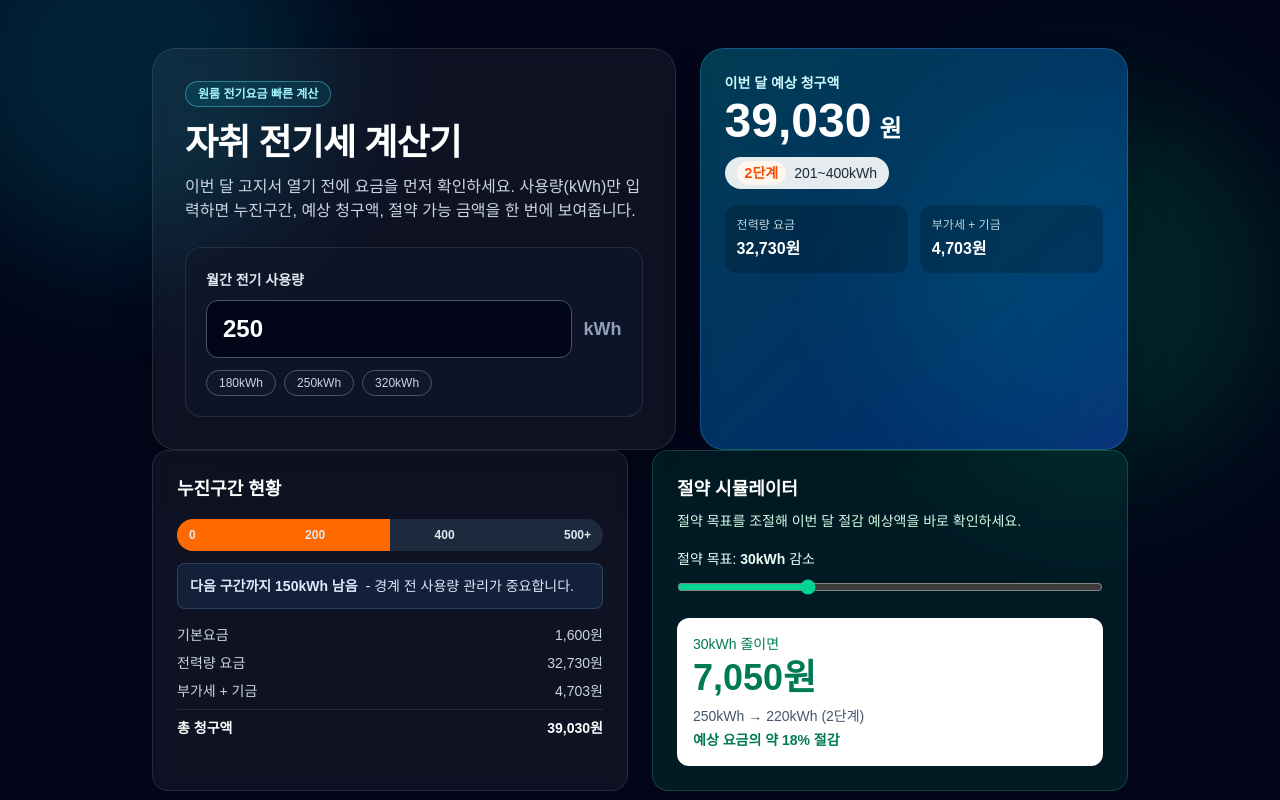
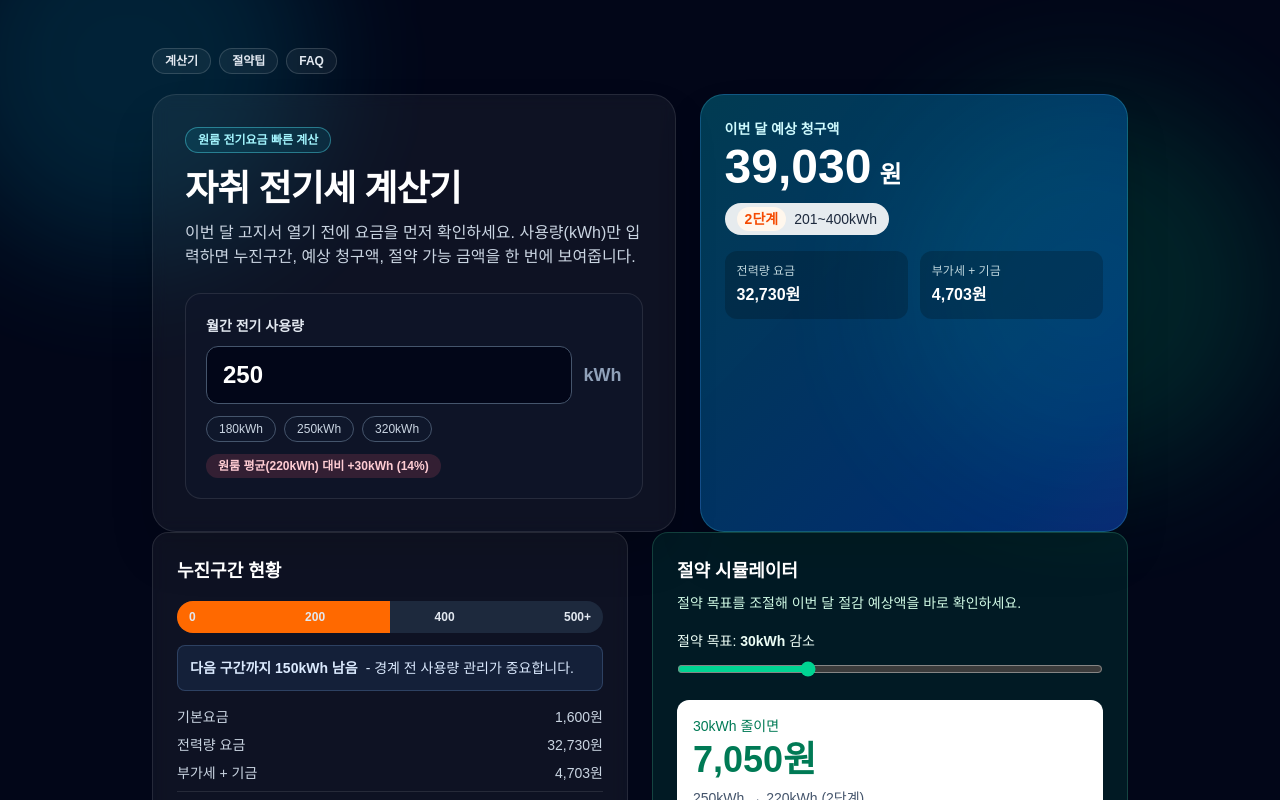
Before and after one commit to RohGyuMin/jajwi-electricity-calc-, a Next.js app: page / in a window 1280 px wide. Shown: the top 800 px of the page. Built offline with nearby package versions, Linux system fonts and the light colour scheme; no server answers.

Commit message:
Enhance UX with usage badge, quick anchors, and copy update

```diff
--- a/src/app/page.tsx
+++ b/src/app/page.tsx
@@ -49,6 +49,8 @@ const FAQ_ITEMS = [
   },
 ];
 
+const ONE_ROOM_AVERAGE_USAGE = 220;
+
 export default function Home() {
   const [usage, setUsage] = useState(250); // 월간 사용량 (kWh)
   const [reduceAmount, setReduceAmount] = useState(30); // 절약 목표량
@@ -59,6 +61,10 @@ export default function Home() {
   const reducedBill = calculateBill(reducedUsage);
   const savings = calculateSavings(safeUsage, reducedUsage);
   const savingsRate = bill.total > 0 ? Math.round((savings / bill.total) * 100) : 0;
+  const usageGap = safeUsage - ONE_ROOM_AVERAGE_USAGE;
+  const usageGapRate = Math.round(
+    (Math.abs(usageGap) / ONE_ROOM_AVERAGE_USAGE) * 100
+  );
   const faqSchema = {
     "@context": "https://schema.org",
     "@type": "FAQPage",
@@ -91,8 +97,31 @@ export default function Home() {
           type="application/ld+json"
           dangerouslySetInnerHTML={{ __html: JSON.stringify(faqSchema) }}
         />
+        <div className="mb-5 flex flex-wrap gap-2">
+          <a
+            href="#calculator"
+            className="rounded-full border border-white/15 bg-white/5 px-3 py-1 text-xs font-semibold text-slate-200 hover:border-cyan-300/60 hover:text-cyan-200"
+          >
+            계산기
+          </a>
+          <a
+            href="#saving-tips"
+            className="rounded-full border border-white/15 bg-white/5 px-3 py-1 text-xs font-semibold text-slate-200 hover:border-cyan-300/60 hover:text-cyan-200"
+          >
+            절약팁
+          </a>
+          <a
+            href="#faq"
+            className="rounded-full border border-white/15 bg-white/5 px-3 py-1 text-xs font-semibold text-slate-200 hover:border-cyan-300/60 hover:text-cyan-200"
+          >
+            FAQ
+          </a>
+        </div>
         <div className="grid gap-6 lg:grid-cols-[1.1fr_0.9fr]">
-          <div className="rounded-3xl border border-white/10 bg-white/5 p-6 shadow-2xl backdrop-blur-sm sm:p-8">
+          <div
+            id="calculator"
+            className="rounded-3xl border border-white/10 bg-white/5 p-6 shadow-2xl backdrop-blur-sm sm:p-8"
+          >
             <div className="mb-4 inline-flex rounded-full border border-cyan-300/40 bg-cyan-400/10 px-3 py-1 text-xs font-semibold text-cyan-200">
               원룸 전기요금 빠른 계산
             </div>
@@ -135,6 +164,20 @@ export default function Home() {
                   </button>
                 ))}
               </div>
+              <div
+                className={`mt-3 inline-flex rounded-full px-3 py-1 text-xs font-semibold ${
+                  usageGap > 0
+                    ? "bg-rose-400/15 text-rose-200"
+                    : usageGap < 0
+                    ? "bg-emerald-400/15 text-emerald-200"
+                    : "bg-slate-400/20 text-slate-200"
+                }`}
+              >
+                원룸 평균(220kWh) 대비{" "}
+                {usageGap === 0
+                  ? "동일"
+                  : `${usageGap > 0 ? "+" : "-"}${Math.abs(usageGap)}kWh (${usageGapRate}%)`}
+              </div>
             </div>
           </div>
 
@@ -167,7 +210,7 @@ export default function Home() {
           </div>
         </div>
 
-        <div className="mb-6 grid gap-6 lg:grid-cols-[1fr_1fr]">
+        <div id="saving-tips" className="mb-6 grid gap-6 lg:grid-cols-[1fr_1fr]">
           <div className="rounded-2xl border border-white/10 bg-white/5 p-6 backdrop-blur-sm">
             <h2 className="text-lg font-semibold text-white">누진구간 현황</h2>
             <div className="mt-4 relative h-8 overflow-hidden rounded-full bg-slate-800">
@@ -348,7 +391,7 @@ export default function Home() {
           </div>
         </div>
 
-        <div className="mb-6 rounded-2xl border border-white/10 bg-white/5 p-6">
+        <div id="faq" className="mb-6 rounded-2xl border border-white/10 bg-white/5 p-6">
           <h2 className="text-lg font-semibold text-white">자주 묻는 질문</h2>
           <div className="mt-4 space-y-3">
             {FAQ_ITEMS.map((item) => (
@@ -373,7 +416,7 @@ export default function Home() {
         </div>
 
         <footer className="mt-10 space-y-1 text-center text-xs text-slate-400">
-          <div>요금 계산은 한국전력 주거용 저압 요금표(2024년 기준)를 따릅니다.</div>
+          <div>요금 계산은 한국전력 주거용 저압 요금표(2026년 2월 확인 기준)를 따릅니다.</div>
           <div>실제 청구 금액과 일부 차이가 있을 수 있습니다.</div>
           <div className="mt-3 text-slate-500">
             © 2026 자취전기세 계산기 | 문의: contact@example.com
--- a/src/lib/electricity.ts
+++ b/src/lib/electricity.ts
@@ -1,5 +1,5 @@
 /**
- * 한국전력 주거용 저압 누진세 요금 계산 (2024년 기준)
+ * 한국전력 주거용 저압 누진세 요금 계산 (2026년 2월 확인 기준)
  */
 
 export type TierInfo = {
```
